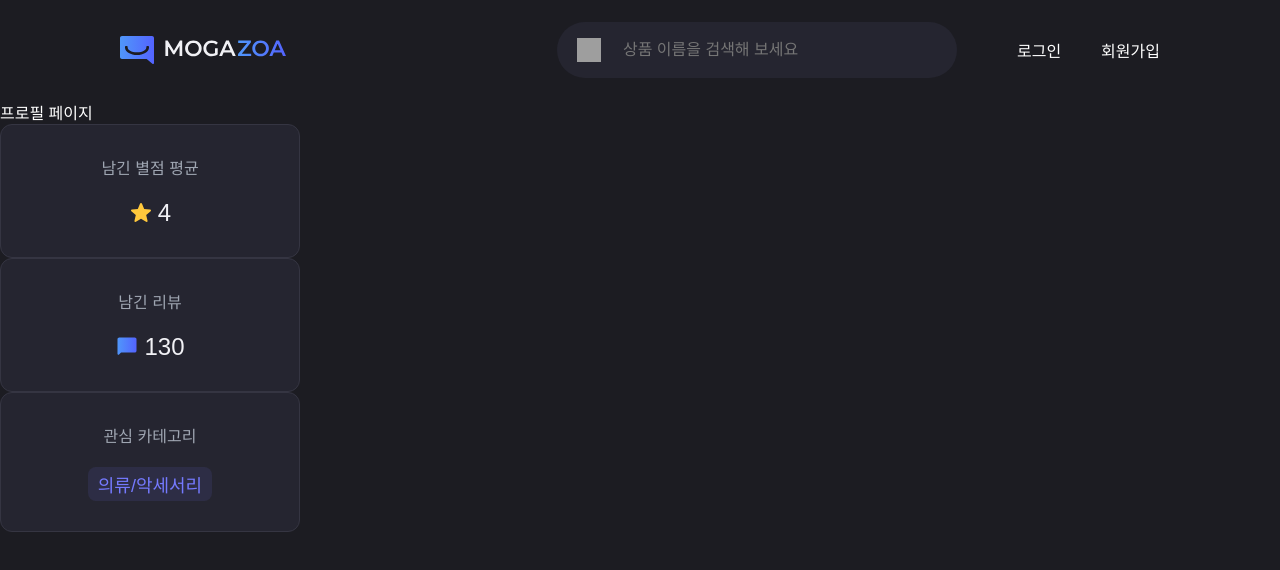
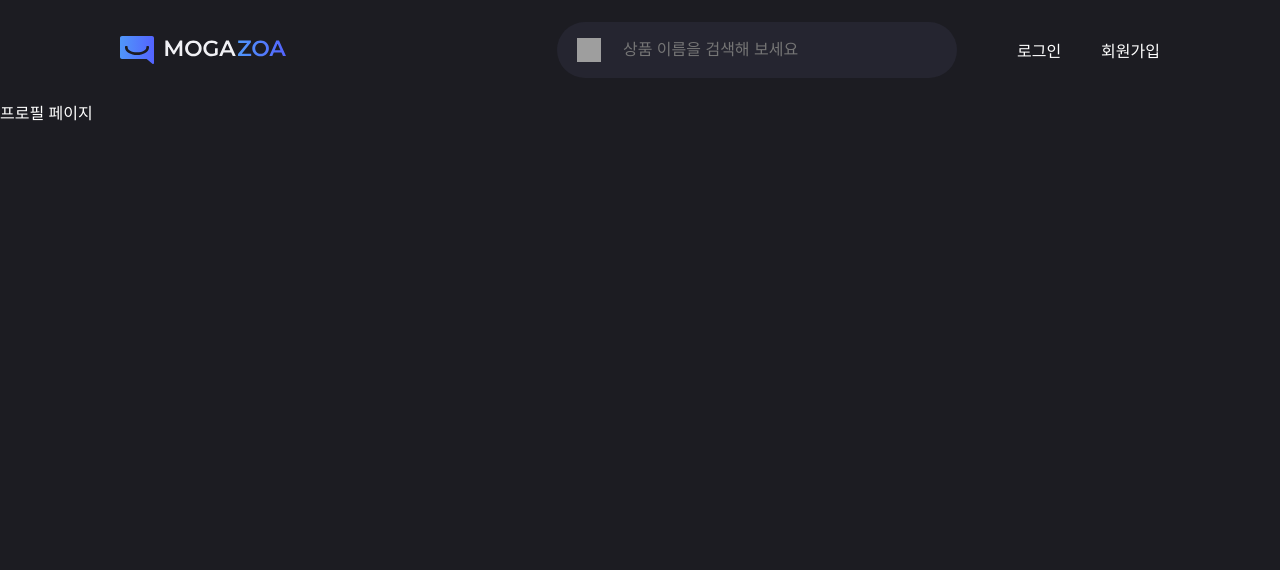
Before and after one commit to Codeit-FE3-Part4-team1-Final/Mogazoa, a Next.js app: page /profile/1 in a window 1280 px wide. Shown: the top 570 px of the page. Built offline with nearby package versions, Linux system fonts and the light colour scheme; grey boxes are pictures that could not be loaded; a web font is replaced by a local one.

Commit message:
💄 Feat: ProfileCard 컴포넌트 생성

```diff
--- a/src/app/profile/[id]/page.tsx
+++ b/src/app/profile/[id]/page.tsx
@@ -1,12 +1,3 @@
-import ActivityCard from '@/components/Card/ActivityCard';
-
 export default function page() {
-  return (
-    <div>
-      프로필 페이지
-      <ActivityCard category='star' rating={4} />
-      <ActivityCard category='review' rating={130} />
-      <ActivityCard category='interest' productCategory={'의류/악세서리'} />
-    </div>
-  );
+  return <div>프로필 페이지</div>;
 }
--- a/src/app/profile/me/page.tsx
+++ b/src/app/profile/me/page.tsx
@@ -1,3 +1,4 @@
+import ActivityCard from '@/components/Card/ActivityCard';
 import CategoryChip from '@/components/Chip/CategoryChip';
 
 export default function page() {
@@ -23,6 +24,9 @@ export default function page() {
       <CategoryChip productCategory={'화장품'} />
       <CategoryChip productCategory={'의류/악세서리'} />
       <CategoryChip productCategory={'앱'} />
+      <ActivityCard category='star' rating={4} />
+      <ActivityCard category='review' rating={130} />
+      <ActivityCard category='interest' productCategory={'의류/악세서리'} />
     </main>
   );
 }
--- /dev/null
+++ b/src/components/Card/ProfileCard/index.tsx
@@ -0,0 +1,3 @@
+export default function ProfileCard() {
+  return <div>ProfileCard</div>;
+}
```
Also changed, not shown: src/components/Card/ProfileCard/ProfileCard.module.scss (added).
